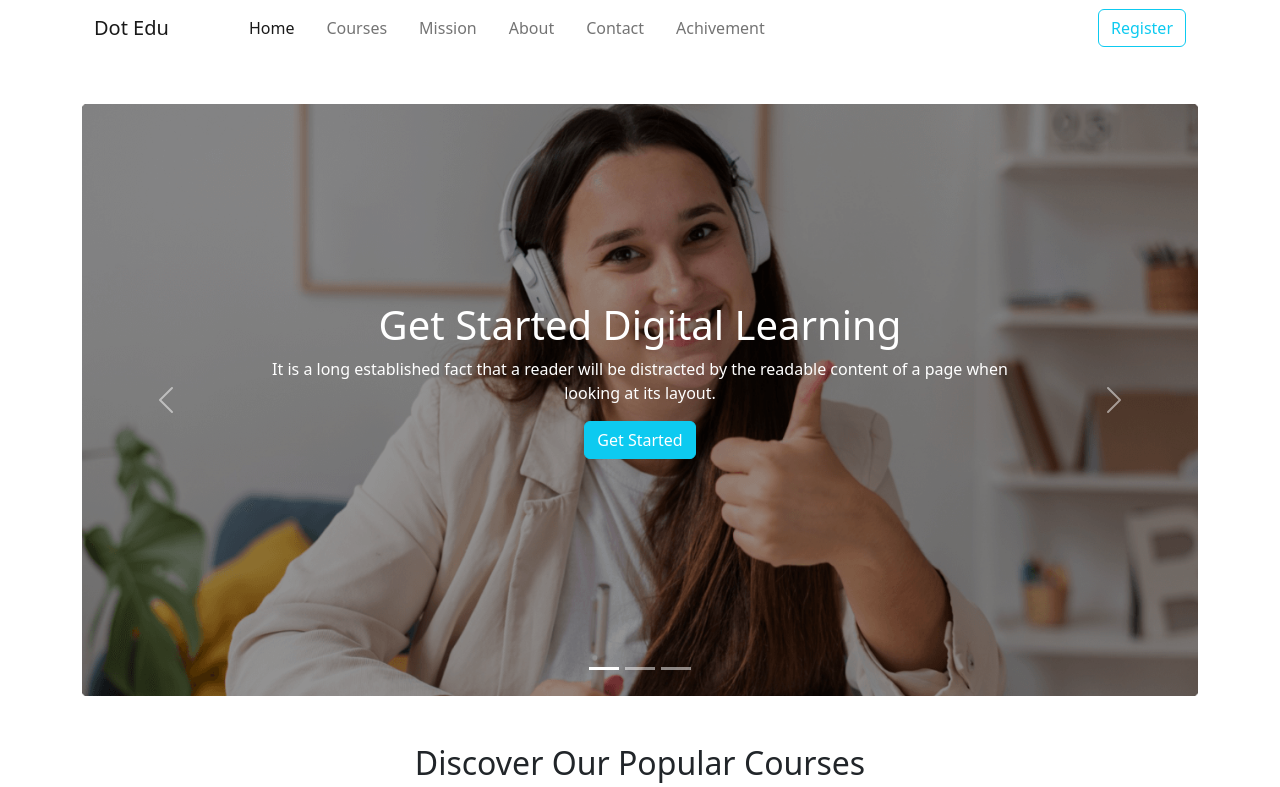
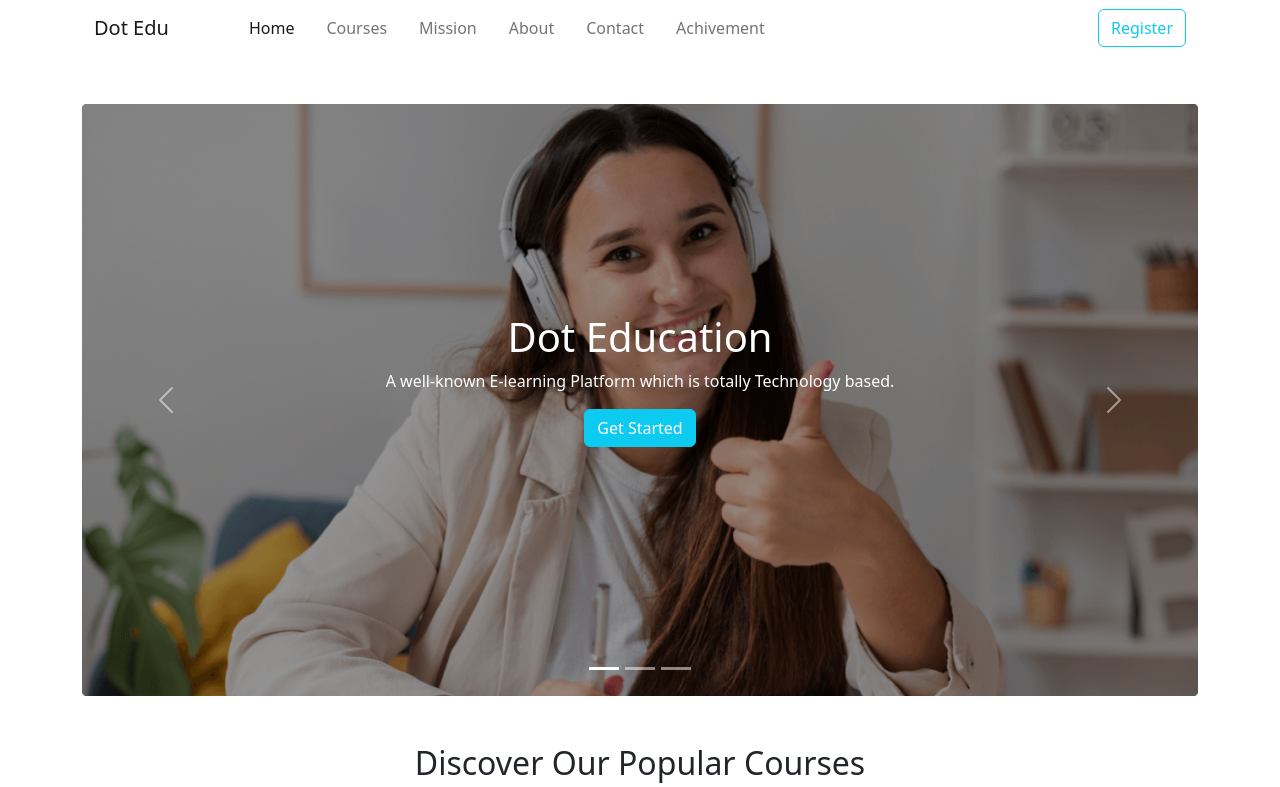
Before and after one commit to mushahiduddin/dot-edu, a plain HTML site: page index.html in a window 1280 px wide. Shown: the top 787 px of the page. Drawn offline with nearby package versions, Linux system fonts and the light colour scheme.

Commit message:
Slider-body-update

```diff
--- a/index.html
+++ b/index.html
@@ -69,28 +69,28 @@
                 <div class="carousel-inner">
                     <div class="carousel-item active">
                         <img src="images/cover/cover-1.png" class="d-block w-100 brightness" alt="">
-                        <div class="carousel-caption d-lg-flex flex-column align-items-center justify-content-center h-100 d-md-flex">
-                            <h1>Get Started Digital Learning</h1>
-                            <p>It is a long established fact that a reader will be distracted by the readable content of
-                                a page when looking at its layout.</p>
+                        <div
+                            class="carousel-caption d-lg-flex flex-column align-items-center justify-content-center h-100 d-md-flex">
+                            <h1>Dot Education</h1>
+                            <p>A well-known E-learning Platform which is totally Technology based.</p>
                             <button class="btn btn-info text-white">Get Started</button>
                         </div>
                     </div>
                     <div class="carousel-item">
                         <img src="images/cover/cover-2.jpg" class="d-block w-100 brightness" alt="">
-                        <div class="carousel-caption d-lg-flex flex-column align-items-center justify-content-center h-100 d-md-flex">
-                            <h1>Get Started Digital Learning</h1>
-                            <p>It is a long established fact that a reader will be distracted by the readable content of
-                                a page when looking at its layout.</p>
+                        <div
+                            class="carousel-caption d-lg-flex flex-column align-items-center justify-content-center h-100 d-md-flex">
+                            <h1>Dot Education</h1>
+                            <p>A well-known E-learning Platform which is totally Technology based.</p>
                             <button class="btn btn-info text-white">Get Started</button>
                         </div>
                     </div>
                     <div class="carousel-item">
                         <img src="images/cover/cover-3.jpg" class="d-block w-100 brightness" alt="">
-                        <div class="carousel-caption d-lg-flex flex-column align-items-center justify-content-center h-100 d-md-flex">
-                            <h1>Get Started Digital Learning</h1>
-                            <p>It is a long established fact that a reader will be distracted by the readable content of
-                                a page when looking at its layout.</p>
+                        <div
+                            class="carousel-caption d-lg-flex flex-column align-items-center justify-content-center h-100 d-md-flex">
+                            <h1>Dot Education</h1>
+                            <p>A well-known E-learning Platform which is totally Technology based.</p>
                             <button class="btn btn-info text-white">Get Started</button>
                         </div>
                     </div>
@@ -468,10 +468,12 @@
                 Sultanate of Oman</p>
             <small>Privacy Ploicy | Terms of use</small>
             <div class="d-flex gap-3 justify-content-center mt-3">
-                <a href="https://www.facebook.com/moshahiduddin.ahmed/" class="text-info"><i class="fa-brands fa-facebook" class="text-info"></i></a>
+                <a href="https://www.facebook.com/moshahiduddin.ahmed/" class="text-info"><i
+                        class="fa-brands fa-facebook" class="text-info"></i></a>
                 <a href="https://www.linkedin.com/in/mushahid-uddin-301608208/" class="text-info"><i
                         class="fa-brands fa-linkedin"></i></a>
-                <a href="https://www.instagram.com/mushahid_uddin/" class="text-info"><i class="fa-brands fa-square-instagram"></i></a>
+                <a href="https://www.instagram.com/mushahid_uddin/" class="text-info"><i
+                        class="fa-brands fa-square-instagram"></i></a>
                 <a href="www.google.com" class="text-info"><i class="fa-brands fa-google"></i></a>
             </div>
         </div>
```
